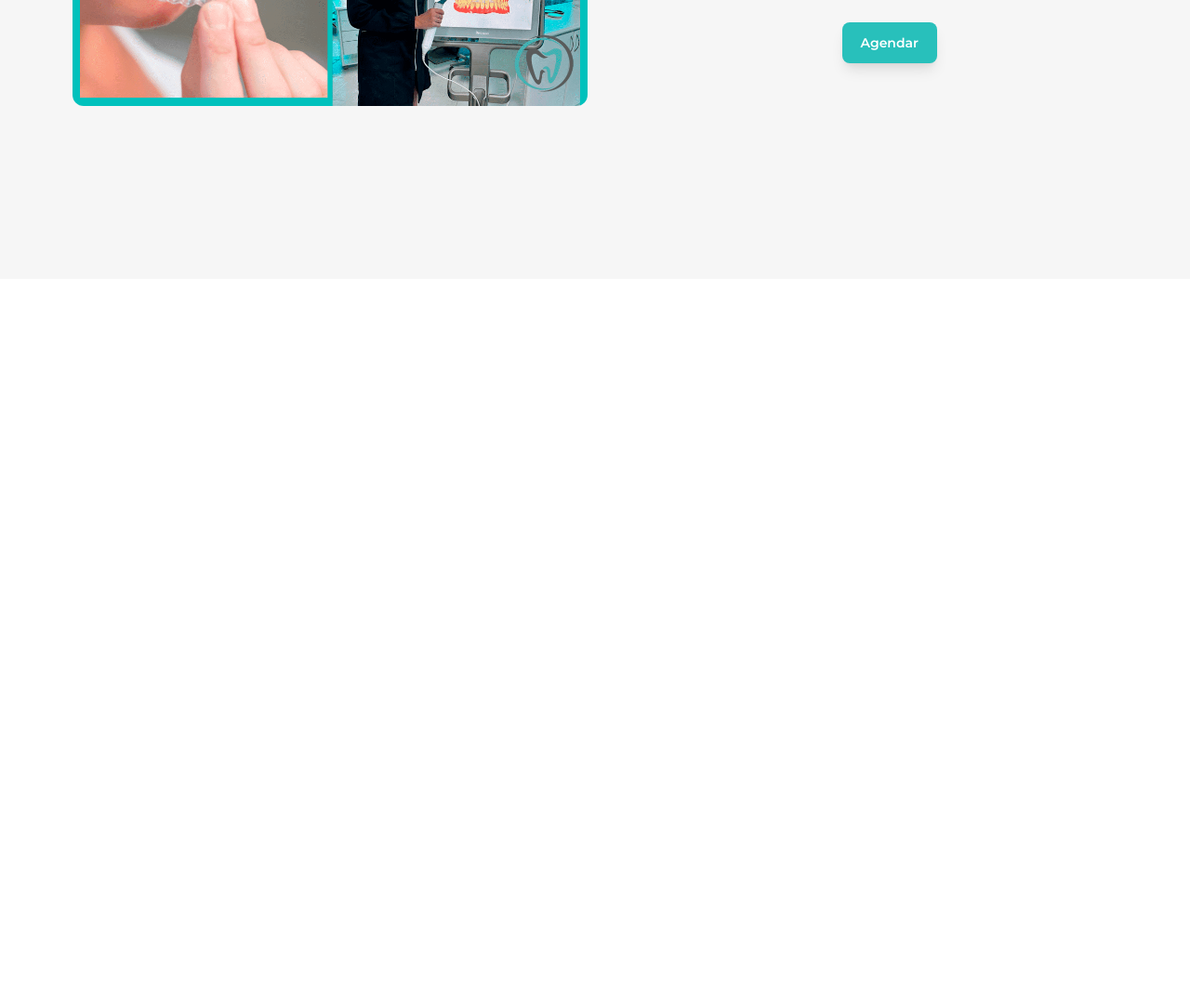
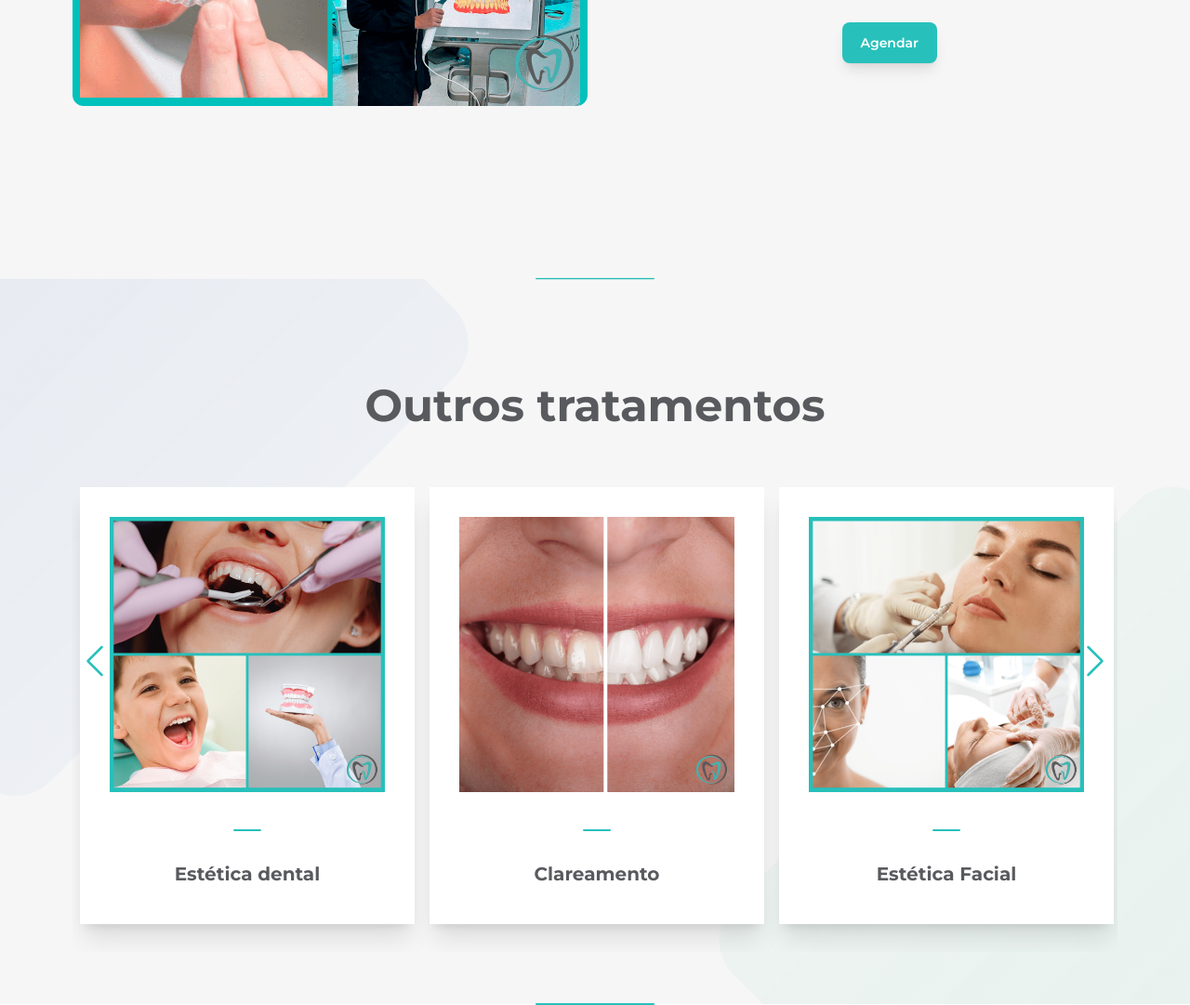
Before and after one commit to mateuslcsilva/template-usmkt, a plain HTML site: page index.html in a window 1280 px wide. Shown: the part 2800-3881 px from the top of the page at 93% size. Before the commit the page ends 3100 px from the top, so only its background shows below. Drawn offline with nearby package versions, Linux system fonts and the light colour scheme.

Commit message:
feito carrossel, sem resposividade ainda

```diff
--- a/carroselItems.js
+++ b/carroselItems.js
@@ -1,3 +1,38 @@
-export const items = {
-    teste: 'teste'
-}
+export const items = [
+    {
+        texto: 'Estética dental',
+        imagem: 'imagem-carrossel-1.png'
+    },
+    {
+        texto: 'Clareamento',
+        imagem: 'imagem-carrossel-2.png'
+    },
+    {
+        texto: 'Estética Facial',
+        imagem: 'imagem-carrossel-3.png'
+    },
+    {
+        texto: 'Ortodontia',
+        imagem: 'imagem-carrossel-4.png'
+    },
+    {
+        texto: 'Invisalign',
+        imagem: 'imagem-carrossel-5.png'
+    },
+    {
+        texto: 'Ortopedia',
+        imagem: 'imagem-carrossel-6.png'
+    },
+    {
+        texto: 'Bruxismo',
+        imagem: 'imagem-carrossel-7.png'
+    },
+    {
+        texto: 'Ronco e Apnéia do Sono',
+        imagem: 'imagem-carrossel-8.png'
+    },
+    {
+        texto: 'Laser Terapia',
+        imagem: 'imagem-carrossel-9.png'
+    },
+];
--- /dev/null
+++ b/carrossel.js
@@ -0,0 +1,47 @@
+export const next = () => {
+    const transform = Number(document.querySelector('#itemsContainer').style.transform.replace(/\D/g, "")) + document.querySelector('#carrossel').offsetWidth + 375 <= document.querySelector('#itemsContainer').offsetWidth ? Number(document.querySelector('#itemsContainer').style.transform.replace(/\D/g, "")) + 375 : 0;
+    console.log(transform)
+    if(document.querySelector('#itemsContainer')) document.querySelector('#itemsContainer').style.transform = `translateX(-${transform}px)`
+}
+
+export const previous = () => {
+    const transform =
+    Number(document.querySelector('#itemsContainer').style.transform.replace(/\D/g, "")) - 375 < 0 ?
+    Number(document.querySelector('#itemsContainer').offsetWidth) - document.querySelector('#carrossel').offsetWidth
+    : Number(document.querySelector('#itemsContainer').style.transform.replace(/\D/g, "")) - 375;
+    if(document.querySelector('#itemsContainer')) document.querySelector('#itemsContainer').style.transform = `translateX(-${transform}px)`
+}
+
+export const carrossel = (elemento, opcoes) => {
+
+    document.querySelector(`#${elemento}`).innerHTML += `
+        <div id="itemsContainer" class="flex min-w-max h-full relative transition-ease duration-500">
+            ${opcoes.data.map(data => mountItemCarrossel(data)).join('')}
+        </div>
+        <button id="btnPrevious" class="absolute bottom-1/2 translate-y-1/2 left-0 rounded-full p-3 transition-1 hover:scale-[1.1]">
+            <svg class="text-primary" xmlns="http://www.w3.org/2000/svg" width="40" height="40" fill="currentColor" class="bi bi-chevron-left" viewBox="0 0 16 16">
+                <path fill-rule="evenodd" d="M11.354 1.646a.5.5 0 0 1 0 .708L5.707 8l5.647 5.646a.5.5 0 0 1-.708.708l-6-6a.5.5 0 0 1 0-.708l6-6a.5.5 0 0 1 .708 0"/>
+            </svg>
+        </button>
+        <button id="btnNext" class="absolute bottom-1/2 translate-y-1/2 right-0 rounded-full p-3 transition-1 hover:scale-[1.1]">
+            <svg class="text-primary" xmlns="http://www.w3.org/2000/svg" width="40" height="40" fill="currentColor" class="bi bi-chevron-right" viewBox="0 0 16 16">
+                <path fill-rule="evenodd" d="M4.646 1.646a.5.5 0 0 1 .708 0l6 6a.5.5 0 0 1 0 .708l-6 6a.5.5 0 0 1-.708-.708L10.293 8 4.646 2.354a.5.5 0 0 1 0-.708"/>
+            </svg>
+        </button>
+    `;
+
+    document.querySelector('#btnNext').addEventListener('click', next)
+    document.querySelector('#btnPrevious').addEventListener('click', previous)
+}
+
+const mountItemCarrossel = (data) => {
+    return `
+        <div class="flex flex-col justify-between items-center w-[360px] h-[470px] bg-white p-8 mx-2 shadow-xl">
+            <img width="310" height="310" src="assets/${data.imagem}"/>
+            <div class="relative h-2 w-full flex justify-center">
+                <div id="divider"></div>
+            </div>
+            <h4 class="text-xl font-bold text-darkgray mb-2">${data.texto}</h4>
+        </div>
+    `;
+}
--- a/index.html
+++ b/index.html
@@ -55,7 +55,7 @@
             background-color: transparent;
         }
 
-        #section1-background {
+        #section-background {
             background-image: url(assets/gradient-bg.svg);
             background-position: center left;
             background-repeat: no-repeat;
@@ -78,6 +78,12 @@
             width: 10%;
             border-radius: 7px;
             transform: translateY(50%);
+        }
+
+        #carrossel{
+            width: 100%;
+            height: 500px;
+            overflow-x: hidden;
         }
     </style>
 </head>
@@ -160,7 +166,7 @@
                     class="px-5 py-3 text-sm rounded-lg font-semibold bg-primary text-white shadow-lg">Agendar</button>
             </div>
         </div>
-        <div id="section1-background"></div>
+        <div id="section-background"></div>
         <div id="divider"></div>
     </section>
     <section id="section2" class="h-[900px] w-full flex justify-center pt-24 pb-12 px-10 relative bg-lightgray">
@@ -178,11 +184,27 @@
                     title="imagem-section2" loading="lazy" decoding="async">
             </div>
         </div>
+        <div id="divider"></div>
+    </section>
+    <section id="section3" class="h-[780px] w-full flex justify-center pt-24 pb-12 px-10 relative bg-lightgray">
+        <div class="h-[630px] w-[1140px] flex flex-col items-center relative z-50 gap-12 px-2">
+            <h2 class="text-5xl font-bold text-darkgray leading-[5rem] text-center">Outros tratamentos</h2>
+            <div id="carrossel">
+
+            </div>
+        </div>
+        <div id="section-background"></div>
+        <div id="divider"></div>
     </section>
 </body>
 
 <script type="module">
     import { items } from './carroselItems.js';
+    import { carrossel } from './carrossel.js';
+
+    carrossel('carrossel', {
+        data: items
+    })
 </script>
 
 </html>
```
Also changed, not shown: assets/imagem-carrossel-1.png (added), assets/imagem-carrossel-2.png (added), assets/imagem-carrossel-3.png (added), assets/imagem-carrossel-4.png (added), assets/imagem-carrossel-5.png (added), assets/imagem-carrossel-6.png (added), assets/imagem-carrossel-7.png (added), assets/imagem-carrossel-8.png (added), assets/imagem-carrossel-9.png (added).
